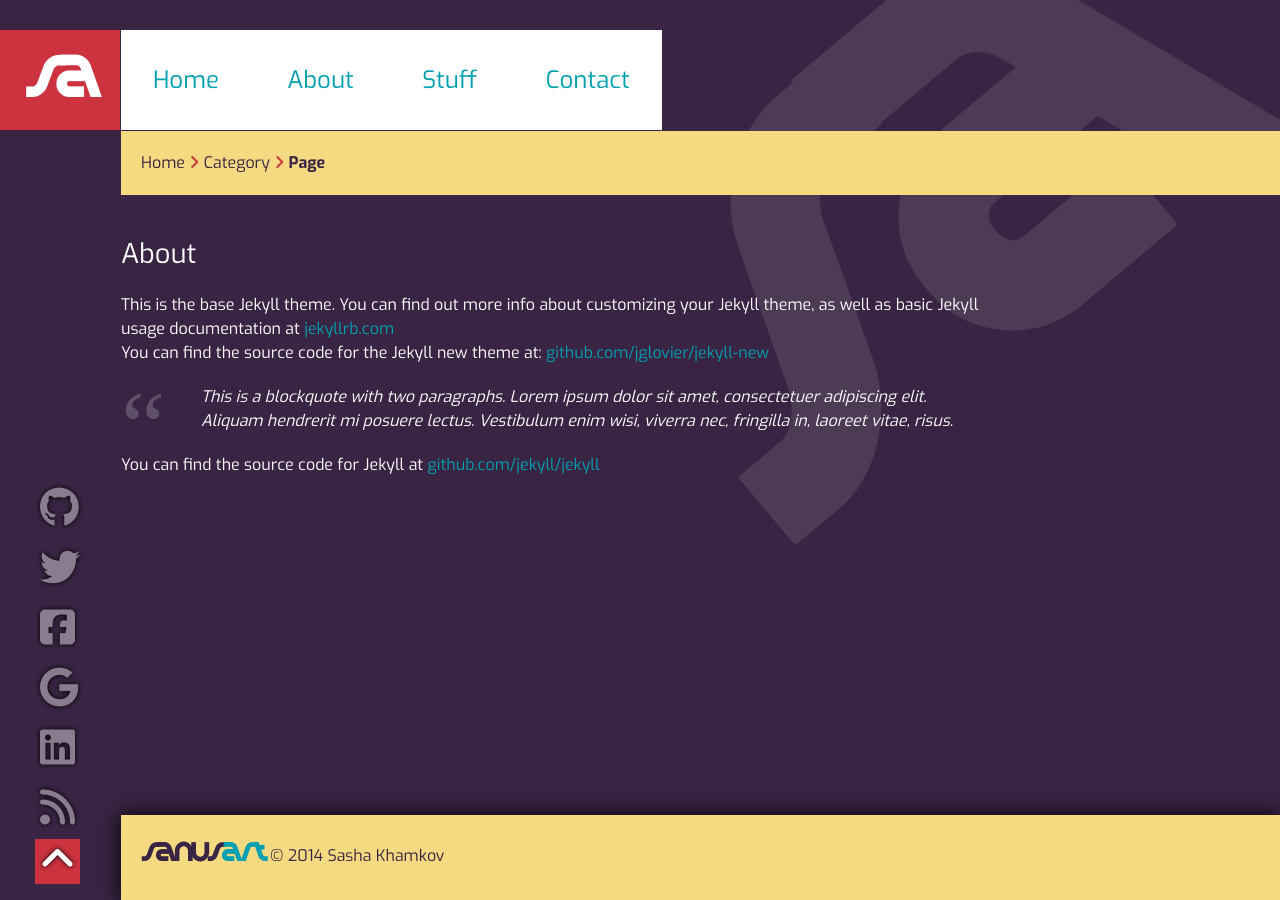
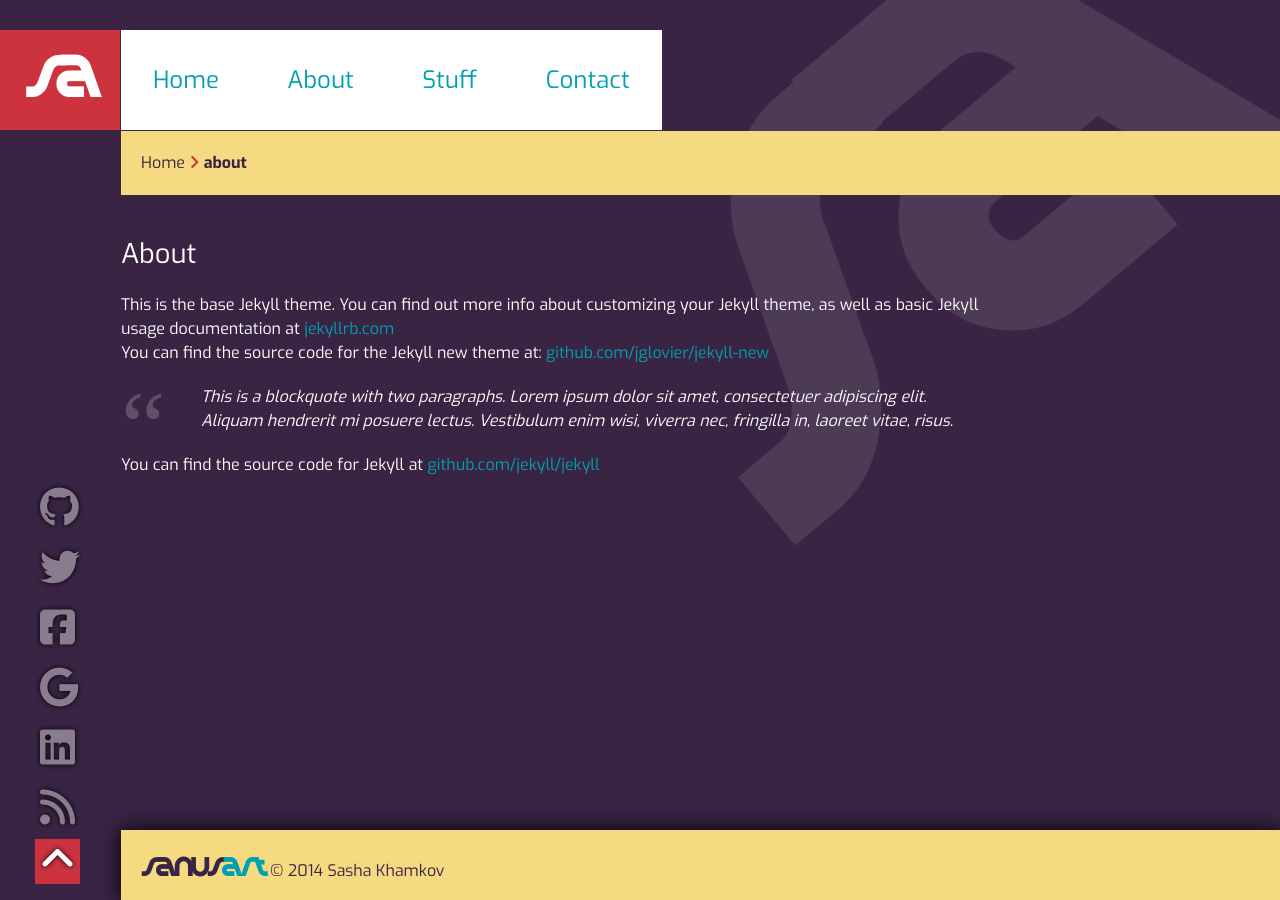
Before and after one commit to sanusart/sanusart.com, a Jekyll site: the page built from about.md, in a window 1280 px wide. Built offline with Jekyll 4.4.1, drawn with Linux system fonts in a browser that asks for light colours; nearby versions of some CDN libraries; library files that are not in the unit come from our copies.

Commit message:
STRUCTURE And STYLE: structure and style
- scss
- separate templates

```diff
--- a/_includes/header.html
+++ b/_includes/header.html
@@ -8,12 +8,12 @@
 <utility>
 
     {% if page.url == '/' %}
-        <img src="http://1.gravatar.com/avatar/7ddad1a9a1c8de452badaf82b6c30c76?s=60&d=&r=G">
+    <img src="http://1.gravatar.com/avatar/7ddad1a9a1c8de452badaf82b6c30c76?s=60&d=&r=G">
     <p>Sasha is web developer</p>
     {% else %}
         <a href="">Home</a> <i class="fa fa-angle-right"></i>
-        <a href="">Category</a>  <i class="fa fa-angle-right"></i>
-        <a href=""><b>Page</b></a>
+    {% if page.category != 'none' %}<a href="">{{ page.category }}</a> <i class="fa fa-angle-right"></i>{% endif %}
+        <a href=""><b>{{page.page_name}}</b></a>
     {% endif %}
 
 </utility>
--- a/about.md
+++ b/about.md
@@ -13,4 +14,6 @@ You can find the source code for the Jekyll new theme at: [github.com/jglovier/j
 consectetuer adipiscing elit. Aliquam hendrerit mi posuere lectus.
 Vestibulum enim wisi, viverra nec, fringilla in, laoreet vitae, risus.
 
+
+
 You can find the source code for Jekyll at [github.com/jekyll/jekyll](https://github.com/jekyll/jekyll)
--- a/css/main.css
+++ b/css/main.css
@@ -126,9 +126,10 @@ utility {
     display: block;
     padding: 0px 0px 0px 20px;
     float: left;
+    font-size: 20px;
     line-height: 59px;
     color: #392443;
-    font-weight: 700; }
+    font-weight: 100; }
 
 content {
   margin: 1px 0px 0px 121px;
@@ -136,7 +137,13 @@ content {
   padding: 20px 0;
   color: white;
   display: inline-block;
-  width: calc(1024px - 161px); }
+  width: calc(1024px - 161px);
+  min-height: calc(100% - 237px);
+  margin-bottom: -70px; }
+  content:after {
+    content: "";
+    display: block;
+    height: 70px; }
   content h1 {
     font-size: 170%; }
   content h2 {
@@ -190,13 +197,11 @@ footer {
   background: #f5da81;
   padding: 20px;
   display: inline-block;
-  position: absolute;
-  bottom: 0;
-  right: 0;
   letter-spacing: 0;
   box-shadow: 0px 0px 20px #000;
   color: #392443;
-  width: calc(100% - 161px); }
+  width: calc(100% - 161px);
+  height: 30px; }
   footer a {
     color: #392443; }
 
```
Also changed, not shown: other parts of about.md (+1 -0 lines), TODO.md (added, +15 -0 lines), css/main.scss (+11 -5 lines).
